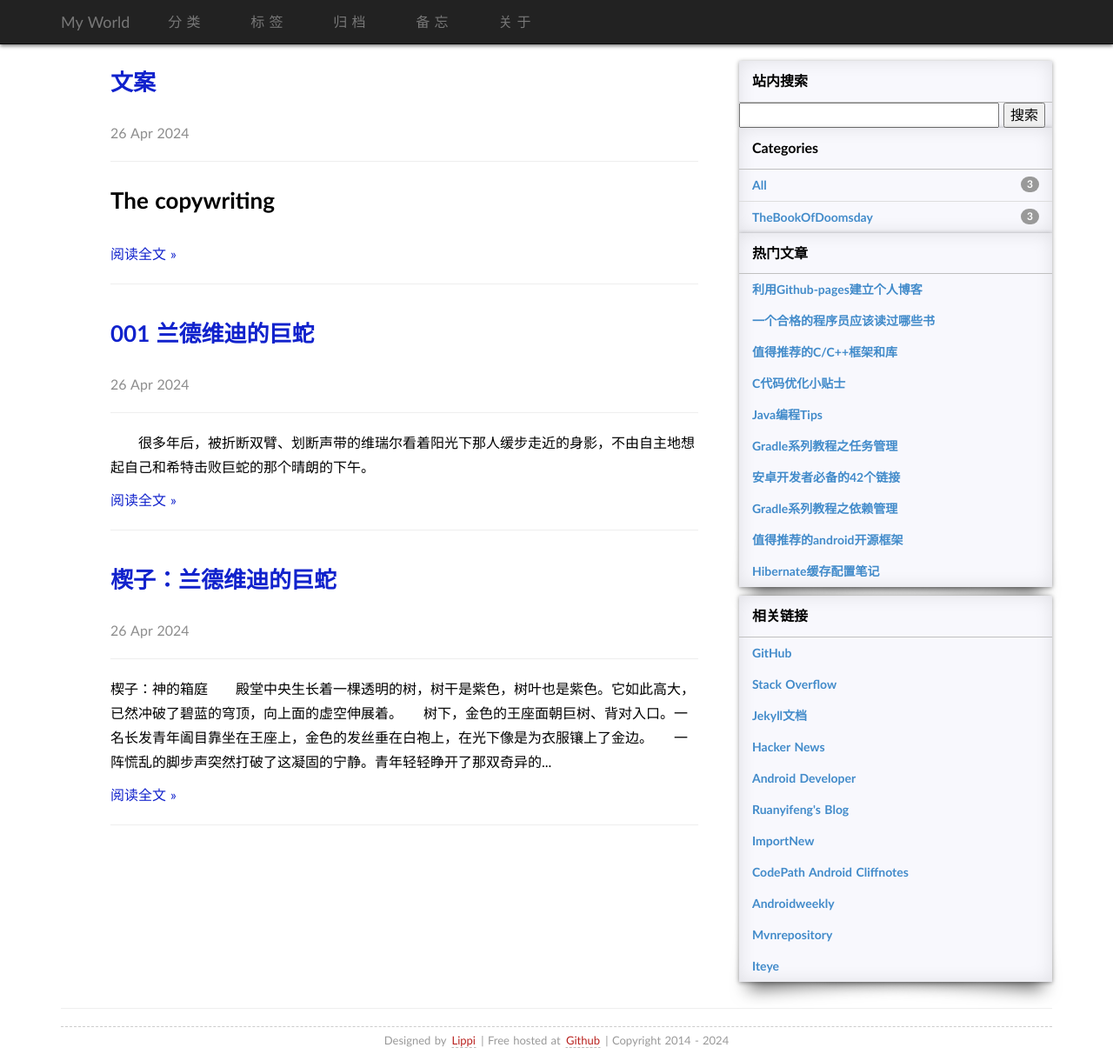
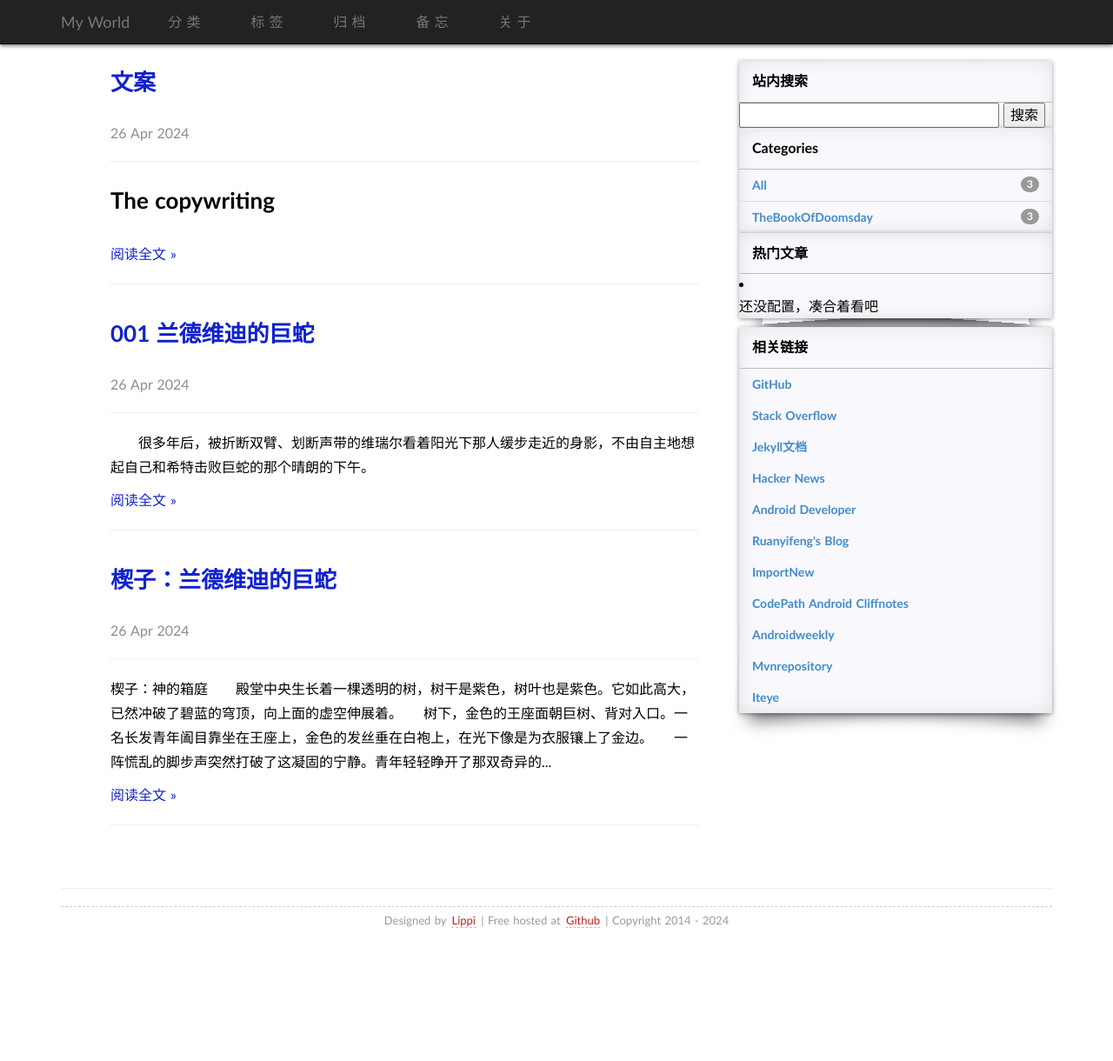
Before and after one commit to LinchyYu/LinchyYu.github.io, a Jekyll site: the page built from index.html, in a window 1280 px wide and 1220 px high. Shown: the whole window at 87% size. Built offline with Jekyll 4.4.1, drawn with Linux system fonts in a browser that asks for light colours; some web fonts are replaced; the list of posts is cut into pages by our own code; comment, search, counter and statistics services are not loaded.

Commit message:
update
2024-4-26-23:53
把热门文章改了

```diff
--- a/_includes/hot.html
+++ b/_includes/hot.html
@@ -3,7 +3,7 @@
         热门文章
       </div>
 
- <ul class="list-unstyled">
+ <!-- <ul class="list-unstyled">
       	<li><a href="/blog/2015/03/github-pages-blog.html" class="categories-list-item">利用Github-pages建立个人博客</a></li>
 <li><a href="/blog/2014/07/qualified-programmer-should-read-what-books.html" class="categories-list-item">一个合格的程序员应该读过哪些书</a></li>
 <li><a href="/blog/2014/12/c-open-project.html" class="categories-list-item">值得推荐的C/C++框架和库</a></li>
@@ -15,5 +15,7 @@
 <li><a href="/blog/2014/10/android-opensource.html" class="categories-list-item">值得推荐的android开源框架</a></li>
 <li><a href="/blog/2015/07/hibernate-cache-guide.html" class="categories-list-item">Hibernate缓存配置笔记</a></li>
 
-     </ul>
+     </ul> -->
+
+     <li><p>还没配置，凑合着看吧</p></li>
 </div>
```
